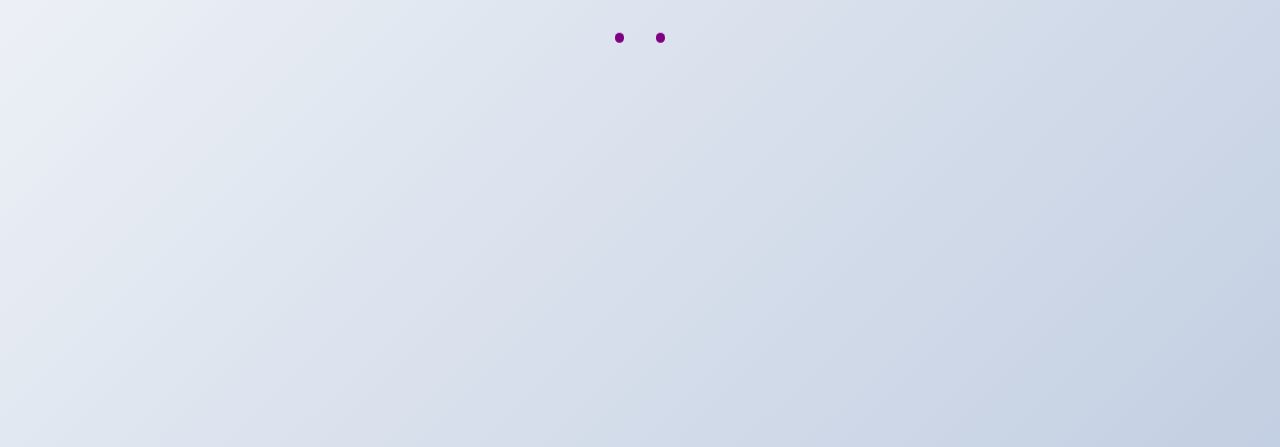
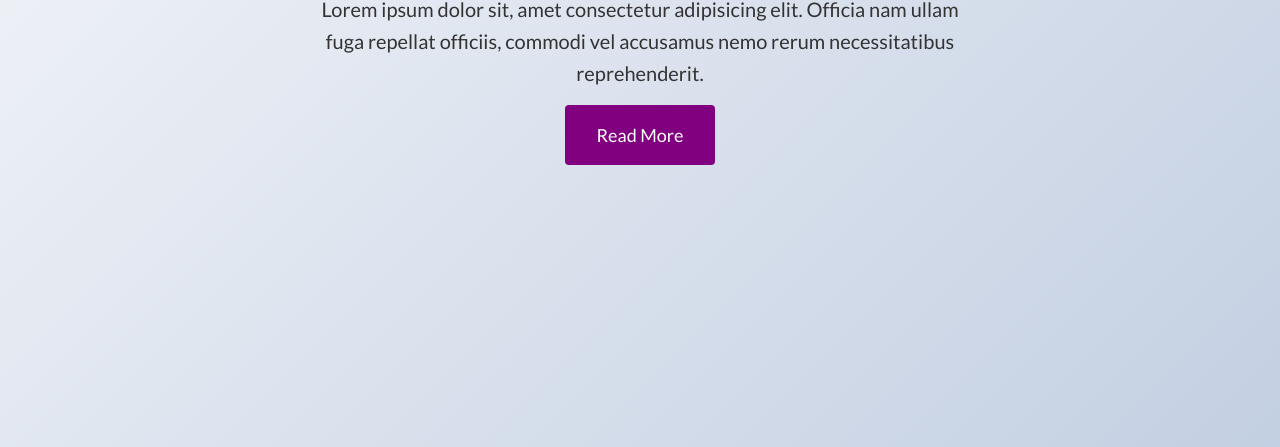
Before and after one commit to VisheshSingh/Quick-CSS-loaders, a plain HTML site: page index.html in a window 1280 px wide. Shown: the part 353-800 px from the top of the page. Drawn offline with Linux system fonts and the light colour scheme; a web font is replaced by a local one.

Commit message:
mimc loader with site content using JS

```diff
--- a/css/style.css
+++ b/css/style.css
@@ -17,3 +17,34 @@ body {
   line-height: 1.6;
   background-image: linear-gradient(135deg, #f5f7fa 0%, #c3cfe2 100%);
 }
+
+.main {
+  width: 50%;
+  text-align: center;
+  display: none;
+  opacity: 0;
+  transition: opacity 1s ease-in;
+}
+
+.main h1 {
+  font-size: 40px;
+}
+
+.main p {
+  font-size: 20px;
+  color: #333;
+}
+
+a.btn {
+  text-decoration: none;
+  background-color: purple;
+  color: #fff;
+  padding: 1rem 2rem;
+  border-radius: 4px;
+  display: inline-block;
+  margin-top: 1rem;
+}
+
+.btn:hover {
+  opacity: 0.9;
+}
--- a/index.html
+++ b/index.html
@@ -5,26 +5,38 @@
     <meta name="viewport" content="width=device-width, initial-scale=1.0" />
     <meta http-equiv="X-UA-Compatible" content="ie=edge" />
     <link rel="stylesheet" href="css/style.css" />
-    <!-- <link rel="stylesheet" href="css/loader1.css" /> -->
+    <link rel="stylesheet" href="css/loader1.css" />
     <!-- <link rel="stylesheet" href="css/loader2.css" /> -->
-    <link rel="stylesheet" href="css/loader3.css" />
+    <!-- <link rel="stylesheet" href="css/loader3.css" /> -->
     <title>CSS Loaders</title>
   </head>
   <body>
     <!-- LOADER 1 -->
-    <!-- <div class="loader">
+    <div class="loader">
       <div class="circle"></div>
       <div class="circle"></div>
-    </div> -->
+    </div>
 
     <!-- LOADER 2 -->
     <!-- <div class="loader">Loading</div> -->
 
     <!-- LOADER 3 -->
-    <div class="loader">
+    <!-- <div class="loader">
       <span></span>
       <span></span>
       <span></span>
-    </div>
+    </div> -->
+
+    <section class="main">
+      <h1>Welcome to the title</h1>
+      <p>
+        Lorem ipsum dolor sit, amet consectetur adipisicing elit. Officia nam
+        ullam fuga repellat officiis, commodi vel accusamus nemo rerum
+        necessitatibus reprehenderit.
+      </p>
+      <a href="#" class="btn">Read More</a>
+    </section>
+
+    <script src="js/main.js"></script>
   </body>
 </html>
--- a/js/main.js
+++ b/js/main.js
@@ -0,0 +1,16 @@
+const loader = document.querySelector('.loader');
+const main = document.querySelector('.main');
+
+function init() {
+  setTimeout(() => {
+    loader.style.display = 'none';
+    loader.style.opacity = 0;
+
+    main.style.display = 'block';
+    setTimeout(() => {
+      main.style.opacity = 1;
+    }, 50);
+  }, 4000);
+}
+
+init();
```
